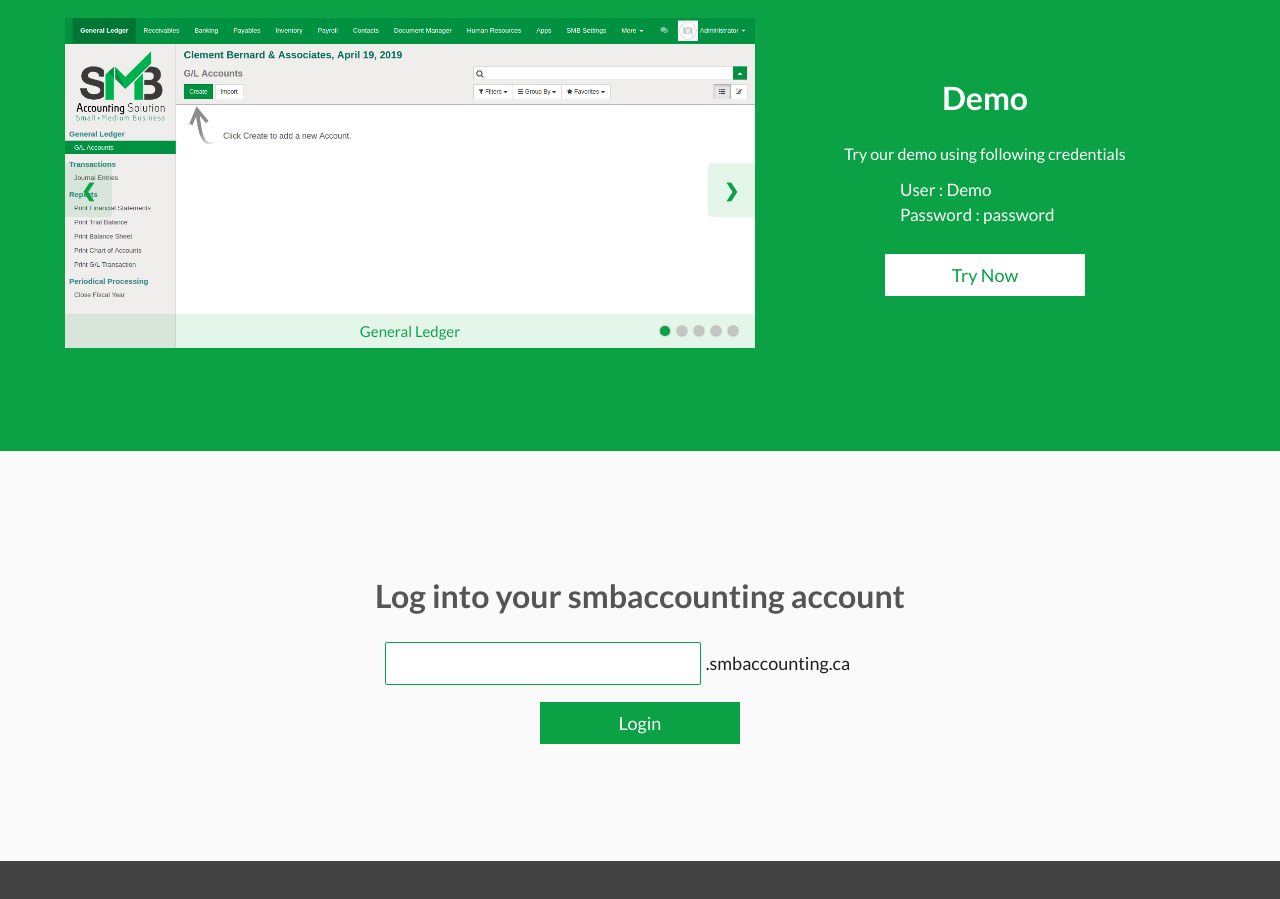
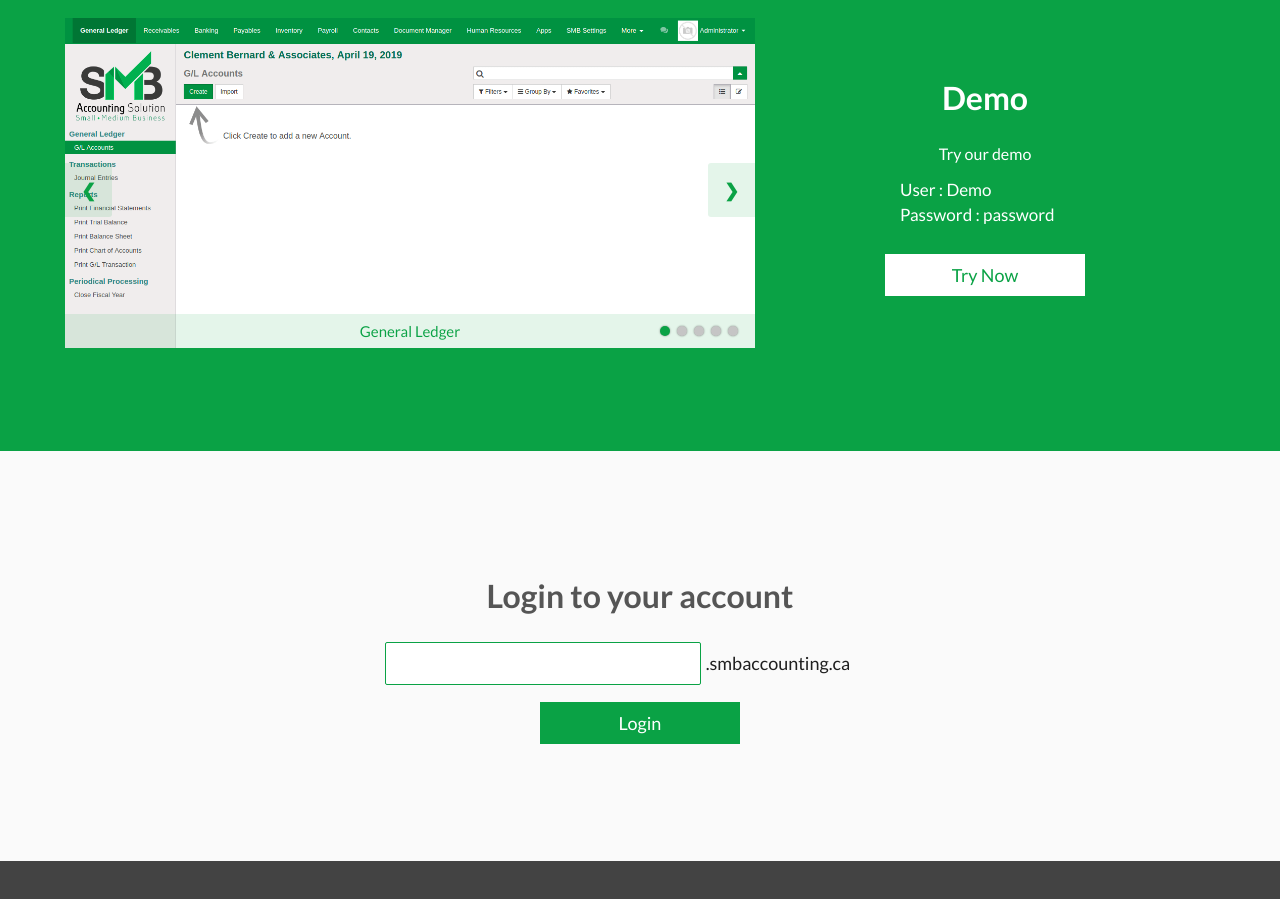
Before and after one commit to rucha0405/fnms.github.io, a plain HTML site: page index.html in a window 1280 px wide. Shown: the part 4240-5139 px from the top of the page. Drawn offline with Linux system fonts and the light colour scheme.

Commit message:
Update index.html

```diff
--- a/index.html
+++ b/index.html
@@ -271,7 +271,7 @@
             </div>
             <div class="demo-content">
                 <div id="it01lp" class="flex-title-light">Demo</div>
-                <div class="am-title">Try our demo using following credentials</div>
+                <div class="am-title">Try our demo</div>
                 <div class="am-desc">
                     <span>User : Demo</span><br>
                     <span>Password : password</span>
@@ -283,7 +283,7 @@
 </section>
 <section id="login" class="bdg-sect">
     <div class="container-width">
-        <h1 class="bdg-title">Log into your smbaccounting account</h1>
+        <h1 class="bdg-title">Login to your account</h1>
         <div class="am-content">
             <form class="form">
                 <div class="form-group"></div>
```
